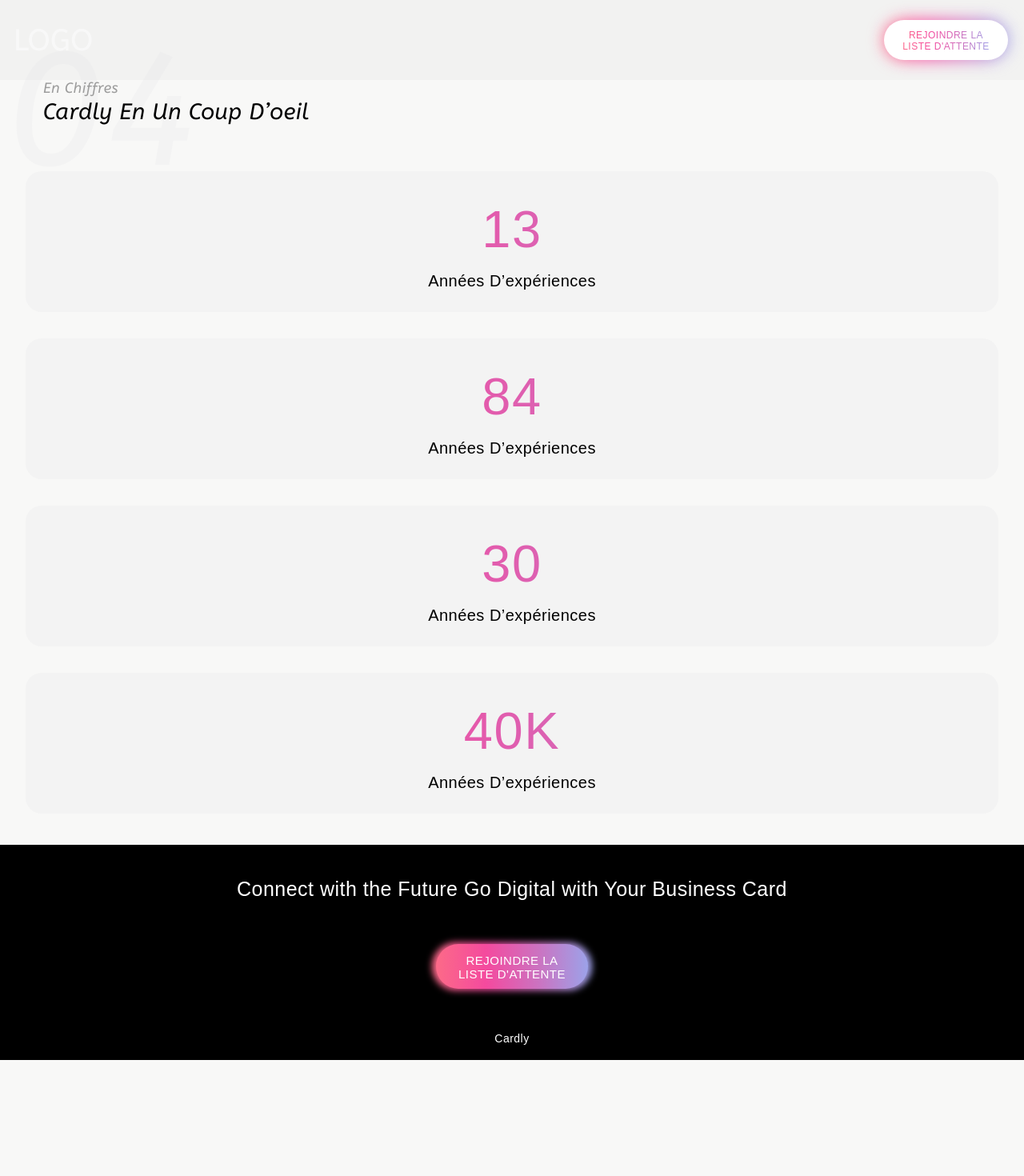
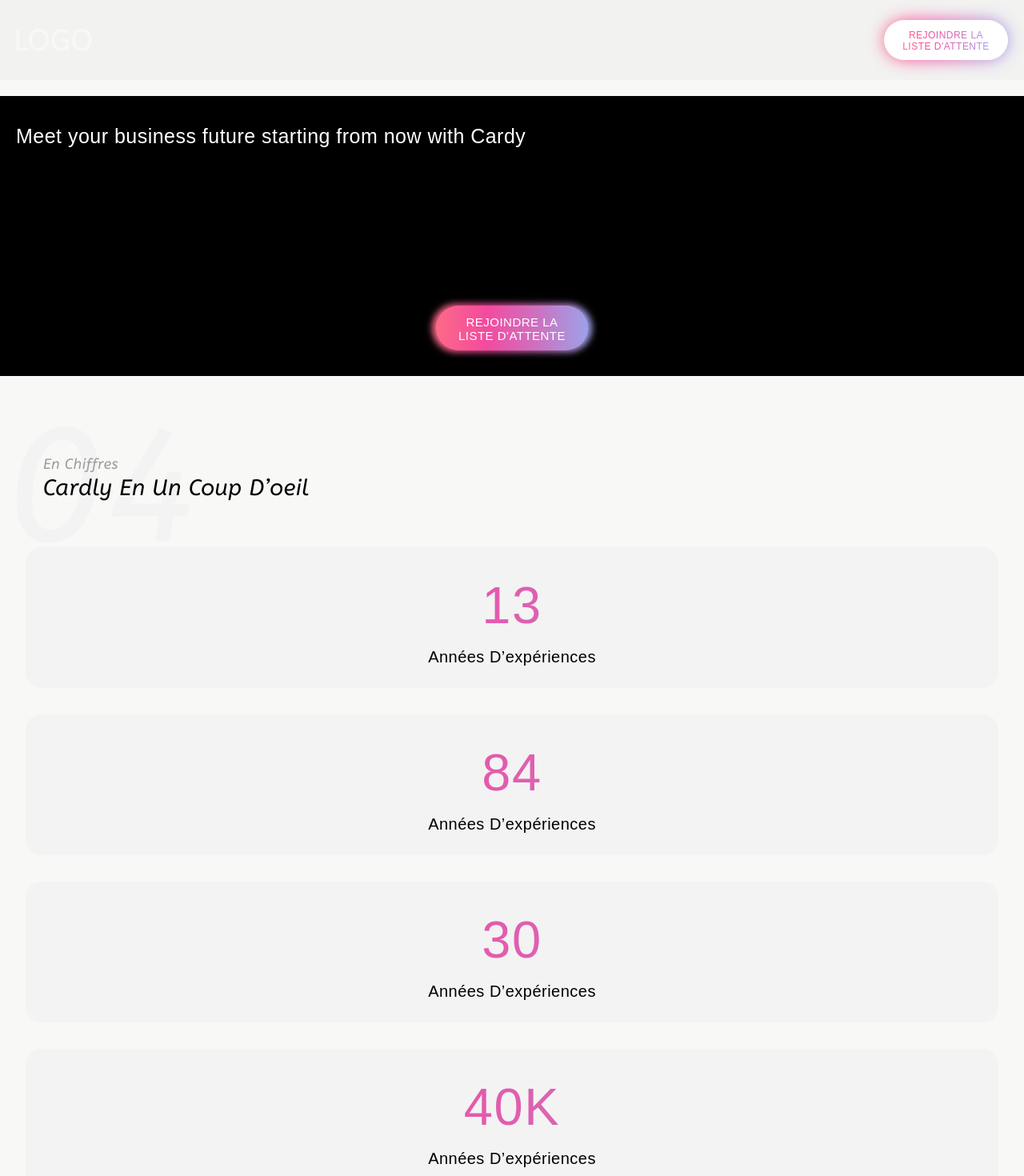
Before and after one commit to feldeh/cardly, a Next.js app: page / in a window 1280 px wide. Shown: the top 1470 px of the page at 80% size. Before the commit the page ends 1325 px from the top, so only its background shows below. Built offline with nearby package versions, Linux system fonts and the light colour scheme.

Commit message:
create BusinessFuture component

```diff
--- a/src/components/all/Navbar/Footer/Footer.jsx
+++ b/src/components/all/Navbar/Footer/Footer.jsx
@@ -1,5 +1,5 @@
 import Flex from '../../../shared/Flex/Flex';
-import GradientLink from '../../../shared/GradientLink/GradientLink';
+import FooterGradientLink from './FooterGradientLink/FooterGradientLink';
 
 const Footer = () => {
   return (
@@ -11,7 +11,7 @@
         Connect with the Future Go Digital with Your Business Card
       </p>
       <div className="mb-[80px]">
-        <GradientLink />
+        <FooterGradientLink />
       </div>
       <p className="mb-4 text-[14px] font-light">Cardly</p>
     </Flex>
--- /dev/null
+++ b/src/components/all/Navbar/Footer/FooterGradientLink/FooterGradientLink.jsx
@@ -0,0 +1,14 @@
+import Link from 'next/link';
+
+const FooterGradientLink = () => {
+  return (
+    <Link href="/">
+      <div className="bg-white absoluteCenter top-auto z-20 rounded-[50px] w-[190px] h-[56px] pt-3 px-5 text-base font-light uppercase text-center leading-[17px] textGradient text-white">
+        <div>rejoindre la liste d&apos;attente</div>
+      </div>
+      <div className="z-0 absoluteCenter top-auto w-[200px] h-[60px] blur-sm textGradient rounded-[50px]" />
+    </Link>
+  );
+};
+
+export default FooterGradientLink;
--- /dev/null
+++ b/src/components/home/BusinessFuture/BizGradientLink/BizGradientLink.jsx
@@ -0,0 +1,14 @@
+import Link from 'next/link';
+
+const BizGradientLink = () => {
+  return (
+    <Link href="/">
+      <div className="bg-white absoluteCenter top-[290px] z-20 rounded-[50px] w-[190px] h-[56px] pt-3 px-5 text-base font-light uppercase text-center leading-[17px] textGradient text-white">
+        <div>rejoindre la liste d&apos;attente</div>
+      </div>
+      <div className="z-0 absoluteCenter top-[290px] w-[200px] h-[60px] blur-sm textGradient rounded-[50px]" />
+    </Link>
+  );
+};
+
+export default BizGradientLink;
--- /dev/null
+++ b/src/components/home/BusinessFuture/BusinessFuture.jsx
@@ -0,0 +1,14 @@
+import BizGradientLink from './BizGradientLink/BizGradientLink';
+
+const BusinessFuture = () => {
+  return (
+    <div className="bg-black relative h-[350px] mt-[120px] text-white">
+      <div className="ml-5 mr-32 pt-8 text-xl">
+        Meet your business future starting from now with Cardy
+      </div>
+      <BizGradientLink />
+    </div>
+  );
+};
+
+export default BusinessFuture;
--- a/src/components/shared/GradientLink/GradientLink.jsx
+++ /dev/null
@@ -1,12 +0,0 @@
-const GradientLink = () => {
-  return (
-    <>
-      <div className="bg-white absoluteCenter top-auto z-20 rounded-[50px] w-[190px] h-[56px] pt-3 px-5 text-base font-light uppercase text-center leading-[17px] textGradient">
-        <div>rejoindre la liste d&apos;attente</div>
-      </div>
-      <div className="z-0 absoluteCenter top-auto w-[200px] h-[60px] blur-sm textGradient rounded-[50px]" />
-    </>
-  );
-};
-
-export default GradientLink;
--- a/src/pages/index.js
+++ b/src/pages/index.js
@@ -1,5 +1,6 @@
 import Head from 'next/head';
 import Navbar from '../components/all/Navbar/Navbar';
+import BusinessFuture from '../components/home/BusinessFuture/BusinessFuture';
 import Chiffres from '../components/home/Chiffres/Chiffres';
 
 export default function Home() {
@@ -13,6 +14,7 @@
       </Head>
       <main>
         <Navbar>
+          <BusinessFuture />
           <Chiffres />
         </Navbar>
       </main>
```
